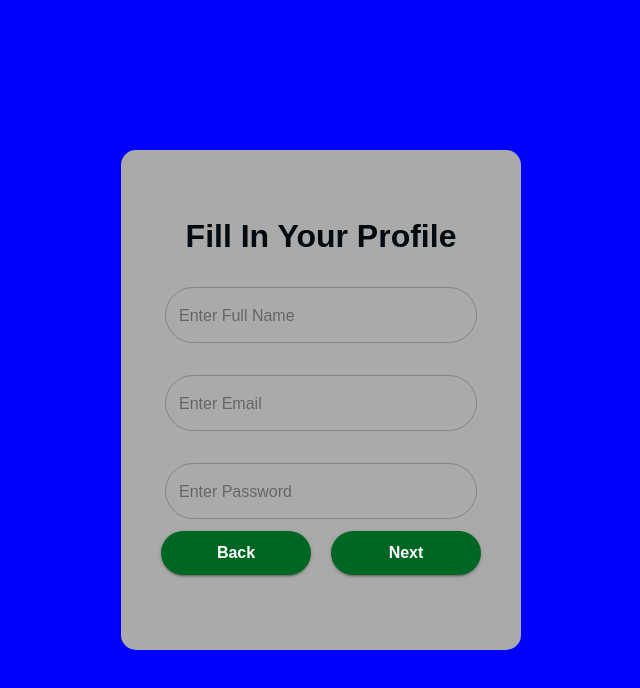
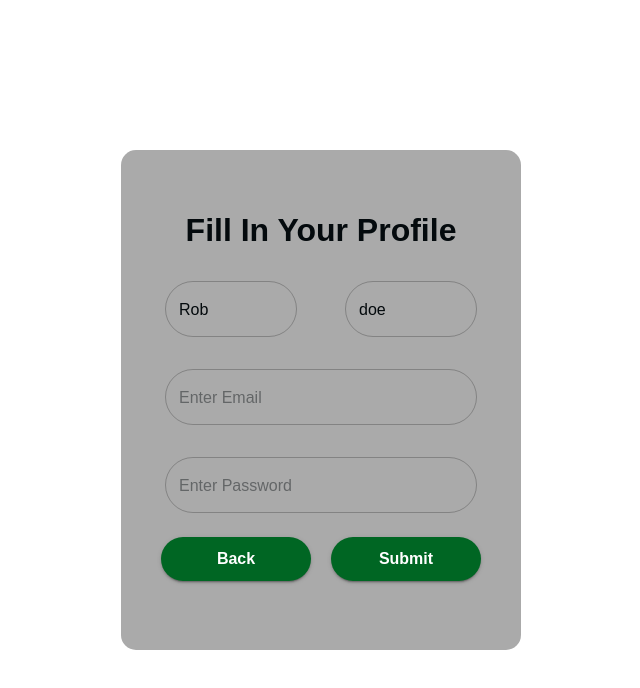
Before and after one commit to z-warriors/landlord-frontend, a React (Vite) app: page / in a window 1280 px wide. Shown: the top 688 px of the page, without its empty margins (319-959 px from the left). Built offline with nearby package versions, Linux system fonts and the light colour scheme.

Commit message:
connect frontend to backend

```diff
--- a/src/App.jsx
+++ b/src/App.jsx
@@ -1,13 +1,17 @@
+import { Provider } from "react-redux";
 import { ThemeProvider } from "@mui/material/styles";
 import { theme } from "./style/theme.js";
 import { CssBaseline } from "@mui/material";
 import Registration from "./feature/Auth/Registration/Registration.jsx";
+import store from "./redux/combineStore.js";
 function App() {
   return (
+      <Provider store={store}>
     <ThemeProvider theme={theme}>
       <CssBaseline />
       <Registration />
     </ThemeProvider>
+      </Provider>
   );
 }
 
--- /dev/null
+++ b/src/config/client.js
@@ -0,0 +1,35 @@
+import axios from "axios";
+
+export const baseURL = 'http://localhost:8000/api/v1/'; //TODO move to environment variables
+
+export const instance = axios.create({
+    baseURL,
+    headers: {
+        common: {
+            "Content-Type": "application/json",
+        },
+    },
+});
+
+const manageToken = (config) => {
+    const newConfig = { ...config };
+    if (localStorage.jwtToken) {
+        newConfig.headers.Authorization = localStorage.jwtToken;
+    } else {
+        delete newConfig.headers.Authorization;
+    }
+    return newConfig;
+};
+
+instance.interceptors.request.use((config) => {
+    const currentConfig = config;
+    if (!currentConfig.headers) {
+        currentConfig.headers = {};
+        return manageToken(currentConfig);
+    }
+    if (!currentConfig.headers.Authorization) {
+        currentConfig.headers.Authorization = {};
+        return manageToken(currentConfig);
+    }
+    return manageToken(currentConfig);
+});
--- a/src/feature/Auth/Registration/RegForm/RegForm.jsx
+++ b/src/feature/Auth/Registration/RegForm/RegForm.jsx
@@ -3,10 +3,11 @@ import { TextField } from "../../../../elements/TextField/index";
 import { StyledButton } from "../../../../elements/Button/Button.styles";
 import { Form } from "formik";
 
-const RegForm = () => {
+const RegForm = ({formik}) => {
+  const {handleSubmit, handleChange, values, touched, errors} = formik
   return (
-    <Container component="main" maxWidth="xs">
-      <Form sx={{ mt: 3 }} component="form">
+    <Container component="main">
+      <Form sx={{ mt: 3 }} onSubmit={handleSubmit}>
         <h1
           style={{
             margin: "auto",
@@ -17,12 +18,28 @@ const RegForm = () => {
           Fill In Your Profile
         </h1>
         <Grid container spacing={2}>
-          <Grid item xs={12} sm={12}>
+          <Grid item xs={12} sm={6}>
             <TextField
-              placeholder="Enter Full Name"
-              name="name"
+              placeholder="Enter First Name"
+              name="firstname"
               fullWidth
-              id="name"
+              id="firstname"
+              value={values.firstname}
+              onChange={handleChange}
+              error={touched.firstname && Boolean(errors.firstname)}
+              helperText={touched.firstname && errors.firstname}
+            />
+          </Grid>
+          <Grid item xs={12} sm={6}>
+            <TextField
+                placeholder="Enter Last Name"
+                name="lastname"
+                fullWidth
+                id="lastname"
+                value={values.lastname}
+                onChange={handleChange}
+                error={touched.lastname && Boolean(errors.lastname)}
+                helperText={touched.lastname && errors.lastname}
             />
           </Grid>
           <Grid item xs={12}>
@@ -32,6 +49,10 @@ const RegForm = () => {
               name="email"
               autoComplete="email"
               placeholder="Enter Email"
+              value={values.email}
+              onChange={handleChange}
+              error={touched.email && Boolean(errors.email)}
+              helperText={touched.email && errors.email}
             />
           </Grid>
           <Grid item xs={12}>
@@ -42,6 +63,9 @@ const RegForm = () => {
               id="password"
               placeholder="Enter Password"
               autoComplete="new-password"
+              onChange={handleChange}
+              error={touched.password && Boolean(errors.password)}
+              helperText={touched.password && errors.password}
             />
           </Grid>
           <Grid item xs={12}>
@@ -50,11 +74,11 @@ const RegForm = () => {
               gap={5}
               justifyContent={"center"}
               alignContent={"center"}
-              mt={5}
+              mt={8}
               mx={4}
             >
               <StyledButton variant="contained" fullWidth>Back</StyledButton>
-              <StyledButton variant="contained" fullWidth>Next</StyledButton>
+              <StyledButton type="submit" variant="contained" fullWidth> Submit </StyledButton>
             </Stack>
           </Grid>
         </Grid>
--- a/src/feature/Auth/Registration/Registration.jsx
+++ b/src/feature/Auth/Registration/Registration.jsx
@@ -1,29 +1,68 @@
+import {useState, useEffect} from "react";
+import { Formik } from "formik";
+import * as Yup from "yup";
+import { useSelector, useDispatch } from "react-redux";
+import {Alert} from "@mui/material";
+
 import { StyledContainer, StyledFormContainer } from "./Registration.style";
 import RegForm from "./RegForm/RegForm";
-
-import { Formik } from "formik";
-import * as Yup from "yup";
+import {registerLandlord} from "../actions/auth.actions.js";
 
 const Registration = () => {
+  const dispatch = useDispatch();
+  const authState = useSelector((state) => state?.authentication);
+
+  const [error, setError] = useState('')
+
+
+
+
+  useEffect(() => {
+    if(authState.error){
+      setError(authState.error)
+    }
+
+  }, [authState])
+
   const defaultValues = {
-    name: "",
+    firstname: "Rob",
+    lastname:"doe",
     email: "",
     password: "",
   };
   const yupObject = Yup.object({
-    name: Yup.string().required(),
+    firstname: Yup.string().required(),
+    lastname: Yup.string().required(),
     email: Yup.string().email().required(),
     password: Yup.string().required(),
   });
+
+  const handleSubmit = (values) => {
+    const { email, password, firstname, lastname } = values;
+    const registrationData = {
+      email,
+      password,
+      firstname,
+      lastname
+    };
+
+    dispatch(registerLandlord(registrationData));
+  };
+
+
+  console.log(error,'the state error ===============>');
+
+
   return (
     <StyledContainer maxWidth="1200px">
+      {error.length > 0 && (<Alert severity="error">This is an error Alert.</Alert>)}
       <StyledFormContainer>
         <Formik
-          enableReinitialize
           initialValues={defaultValues}
           validationSchema={yupObject}
+          onSubmit={handleSubmit}
         >
-          {(formik) => <RegForm formik={formik} />}
+          {(formik) => <RegForm formik={formik}  />}
         </Formik>
       </StyledFormContainer>
     </StyledContainer>
--- a/src/feature/Auth/Registration/Registration.style.js
+++ b/src/feature/Auth/Registration/Registration.style.js
@@ -8,7 +8,7 @@ export const StyledContainer = styled(muiContainer)`
   margin: 0;
   width: 100%;
   height: 100vh;
-  background: blue;
+  background: #fff;
 `;
 export const StyledFormContainer = styled(muiContainer)`
   display: flex;
--- /dev/null
+++ b/src/feature/Auth/actions/auth.actions.js
@@ -0,0 +1,39 @@
+import { jwtDecode } from "jwt-decode";
+import {
+    loginUserAction,
+    registerUserAction,
+    loginFailed,
+    registerFailed,
+    logoutUserAction,
+} from "./auth.types";
+import { instance } from "../../../config/client";
+
+export const loginLandlord = (loginData) => (dispatch) => {
+    instance
+        .post("auth/login", loginData)
+        .then((res) => {
+            const { token } = res.data;
+            localStorage.setItem("jwtToken", token);
+            const decoded = jwtDecode(token);
+            decoded.token = token;
+
+            dispatch(loginUserAction(decoded));
+        })
+        .catch((err) => {
+            dispatch(loginFailed(err.response.data));
+        });
+};
+
+export const registerLandlord = (registrationData) => async (dispatch) => {
+    try {
+        const res = await instance.post("landlord", registrationData);
+        dispatch(registerUserAction(res.data));
+    } catch (err) {
+        dispatch(registerFailed(err.response.data));
+    }
+};
+
+export const logoutLandlord = () => (dispatch) => {
+    localStorage.removeItem("jwtToken");
+    dispatch(logoutUserAction());
+};
--- /dev/null
+++ b/src/feature/Auth/actions/auth.types.js
@@ -0,0 +1,31 @@
+export const authActionTypes = {
+    LOGIN_USER: "LOGIN_USER",
+    LOGIN_FAILED: "LOGIN_FAILED",
+    REGISTER_USER: "REGISTER_USER",
+    REGISTER_FAILED: "REGISTER_FAILED",
+    LOGOUT_USER: "LOGOUT_USER",
+};
+
+export const loginUserAction = (payload) => ({
+    type: authActionTypes.LOGIN_USER,
+    payload,
+});
+
+export const loginFailed = (payload) => ({
+    type: authActionTypes.LOGIN_FAILED,
+    payload,
+});
+
+export const registerUserAction = (payload) => ({
+    type: authActionTypes.REGISTER_USER,
+    payload,
+});
+
+export const registerFailed = (payload) => ({
+    type: authActionTypes.REGISTER_FAILED,
+    payload,
+});
+
+export const logoutUserAction = () => ({
+    type: authActionTypes.LOGOUT_USER,
+});
--- /dev/null
+++ b/src/feature/Auth/authReducer.js
@@ -0,0 +1,53 @@
+import { authActionTypes } from "./actions/auth.types";
+
+const initialState = {
+    isAuthenticated: false,
+    error: "",
+    currentUser: {},
+};
+
+// eslint-disable-next-line default-param-last
+const authReducer = (state = initialState, action) => {
+    switch (action.type) {
+        case authActionTypes.LOGIN_USER:
+            return {
+                ...state,
+                isAuthenticated: true,
+                error: {},
+                currentUser: action.payload,
+            };
+
+        case authActionTypes.LOGIN_FAILED:
+            return {
+                ...state,
+                isAuthenticated: false,
+                currentUser: {},
+                error: action.payload,
+            };
+
+        case authActionTypes.REGISTER_USER:
+            return {
+                ...state,
+                isAuthenticated: true,
+                currentUser: action.payload.user,
+                error: {},
+            };
+        case authActionTypes.REGISTER_FAILED:
+            return {
+                ...state,
+                error: action.payload.validation.body.message,
+                currentUser: {},
+            };
+        case authActionTypes.LOGOUT_USER:
+            return {
+                ...state,
+                isAuthenticated: false,
+                error: {},
+                currentUser: {},
+            };
+        default:
+            return state;
+    }
+};
+
+export default authReducer;
--- /dev/null
+++ b/src/redux/combineStore.js
@@ -0,0 +1,15 @@
+import { applyMiddleware, createStore } from "redux";
+import thunk from "redux-thunk";
+import { composeWithDevTools } from "@redux-devtools/extension";
+
+import rootReducer from "./mainReudcer";
+
+const initialState = {};
+const middleware = [thunk];
+const store = createStore(
+    rootReducer,
+    initialState,
+    composeWithDevTools(applyMiddleware(...middleware))
+);
+
+export default store;
--- /dev/null
+++ b/src/redux/mainReudcer.js
@@ -0,0 +1,7 @@
+import { combineReducers } from "redux";
+import authReducer from "../feature/Auth/authReducer";
+
+const mainReducer = combineReducers({
+    authentication: authReducer,
+});
+export default mainReducer;
```
Also changed, not shown: package.json (+6 -1 lines), .eslintrc.cjs, 1 other file (tests, documents, lock files or other folders).
